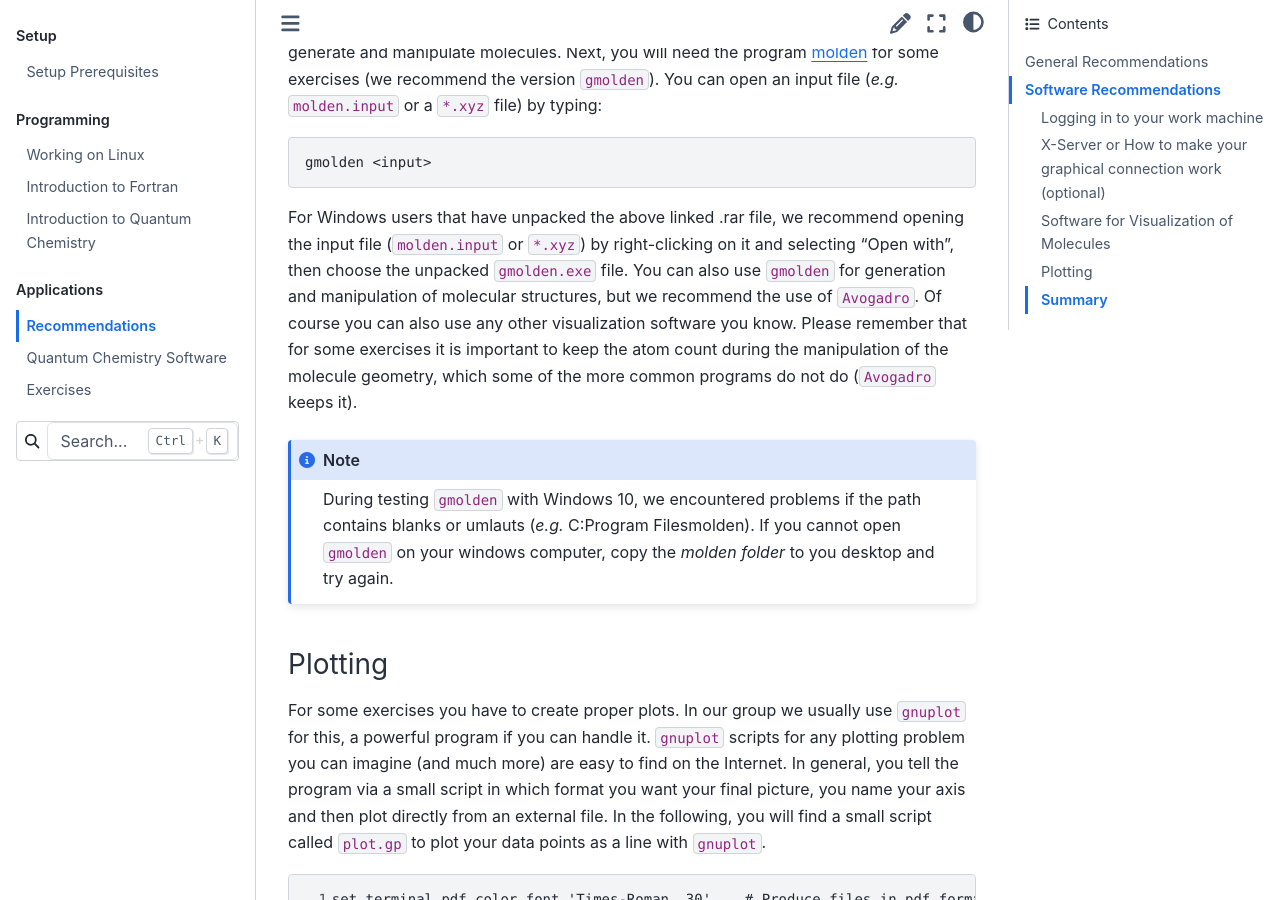
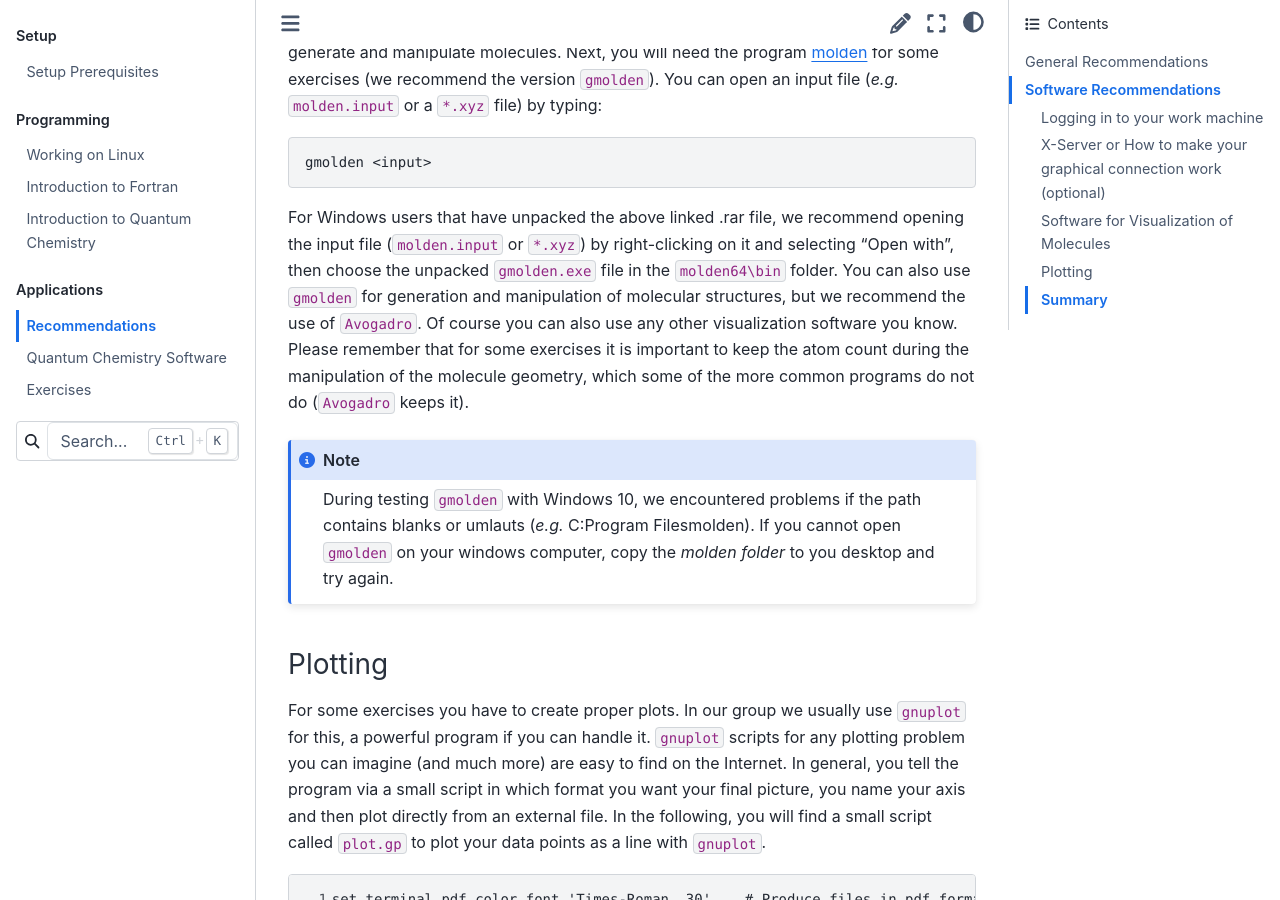
Before and after one commit to grimme-lab/qc2-teaching, a Sphinx documentation site: the page built from doc/recommendations.rst, in a window 1280 px wide and 900 px high, scrolled down 10331 px. Built offline with Sphinx 7.4.7 and the Sphinx Book theme 1.1.4, drawn with Linux system fonts in a browser that asks for light colours.

Commit message:
Update download-link for molden

```diff
--- a/doc/recommendations.rst
+++ b/doc/recommendations.rst
@@ -486,13 +486,13 @@
 Software for Visualization of Molecules
 ~~~~~~~~~~~~~~~~~~~~~~~~~~~~~~~~~~~~~~~
 A quantum chemical calculation always needs a structure as input (and will often result in a modified structure as output), so you need some kind of visualization program to create the desired molecule or to look at it. We recommend the use of the program `Avogadro <https://avogadro.cc/>`_ to generate and manipulate molecules.
-Next, you will need the program `molden <https://uni-bonn.sciebo.de/s/XxSEG5DHbzitX7Z>`_ for some exercises (we recommend the version ``gmolden``). You can open an input file (*e.g.* ``molden.input`` or a ``*.xyz`` file) by typing:
+Next, you will need the program `molden <https://ftp.science.ru.nl/Molden/bin/Windows/molden_native_windows_full.rar>`_ for some exercises (we recommend the version ``gmolden``). You can open an input file (*e.g.* ``molden.input`` or a ``*.xyz`` file) by typing:
 
 .. code-block:: none
 
    gmolden <input>
 
-For Windows users that have unpacked the above linked .rar file, we recommend opening the input file (``molden.input`` or ``*.xyz``) by right-clicking on it and selecting "Open with", then choose the unpacked ``gmolden.exe`` file.
+For Windows users that have unpacked the above linked .rar file, we recommend opening the input file (``molden.input`` or ``*.xyz``) by right-clicking on it and selecting "Open with", then choose the unpacked ``gmolden.exe`` file in the ``molden64\bin`` folder.
 You can also use ``gmolden`` for generation and manipulation of molecular structures, but we recommend the use of ``Avogadro``.
 Of course you can also use any other visualization software you know. Please remember that for some exercises it is important to keep the atom count during the manipulation of the molecule geometry, which some of the more common programs do not do (``Avogadro`` keeps it).
 
```
